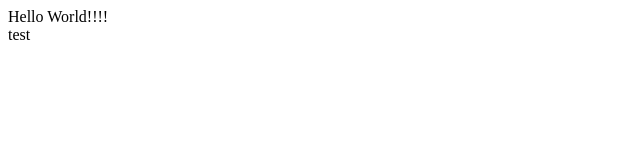
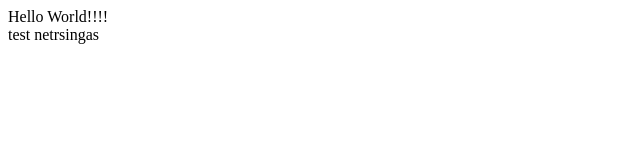
Before and after one commit to Bernardasko/projektotestas, a plain HTML site: page index.html in a window 1280 px wide. Shown: the full height of the page, 0-640 px from the left. Drawn offline with Linux system fonts and the light colour scheme.

Commit message:
pabandymas

```diff
--- a/index.html
+++ b/index.html
@@ -7,6 +7,6 @@
 </head>
 <body>
     <div>Hello World!!!!</div>
-    <div>test</div>
+    <div>test netrsingas</div>
 </body>
 </html>
```
Also changed, not shown: test.js (added, +7 -0 lines).
